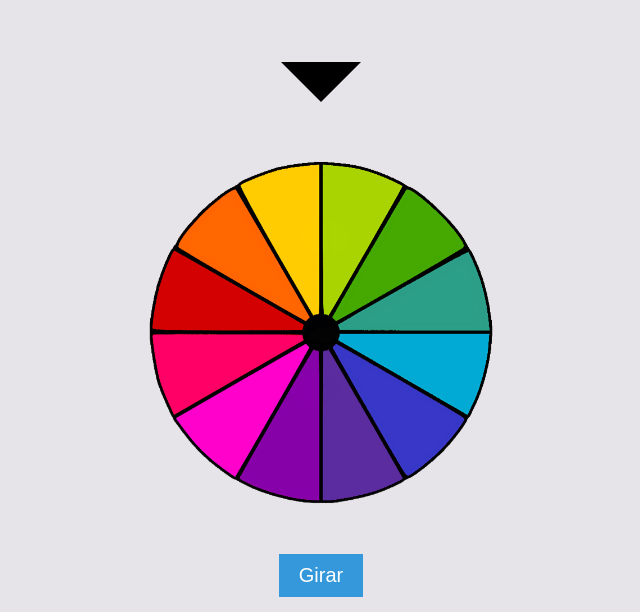
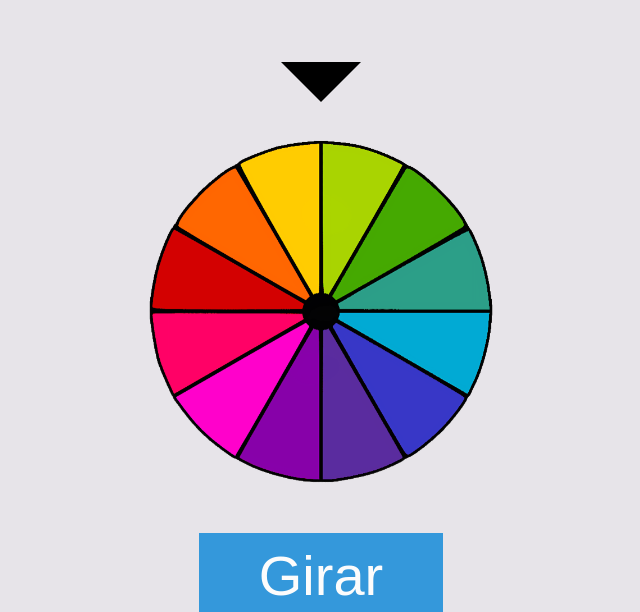
Before and after one commit to k6z6/ruleta, a plain HTML site: page index.html in a window 1280 px wide. Shown: the part 52-664 px from the top of the page, without its empty margins (319-959 px from the left). Drawn offline with Linux system fonts and the light colour scheme.

Commit message:
version1-1-1botngrande

```diff
--- a/index.html
+++ b/index.html
@@ -49,10 +49,10 @@
         /* Estilo para el botón */
         #spin {
             margin-top: 20px;
-            padding: 10px 20px;
-            font-size: 20px;
+            padding: 10px 60px;
+            font-size: 3.5rem;
             background-color: #3498db;
-            color: white;
+            color: rgb(252, 252, 252);
             border: none;
             cursor: pointer;
         }
@@ -124,5 +124,4 @@
         };
     </script>
 </body>
-
 </html>
```
